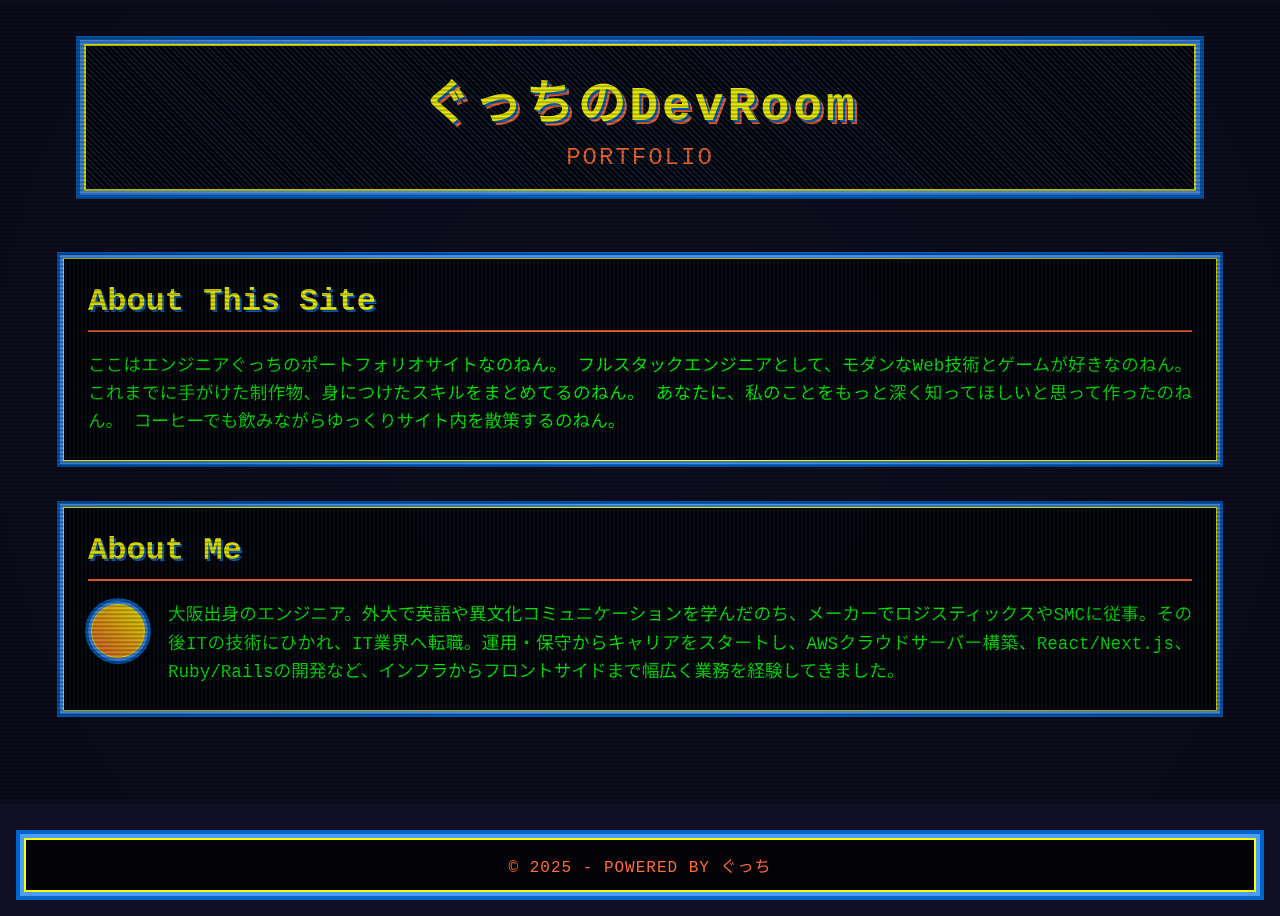
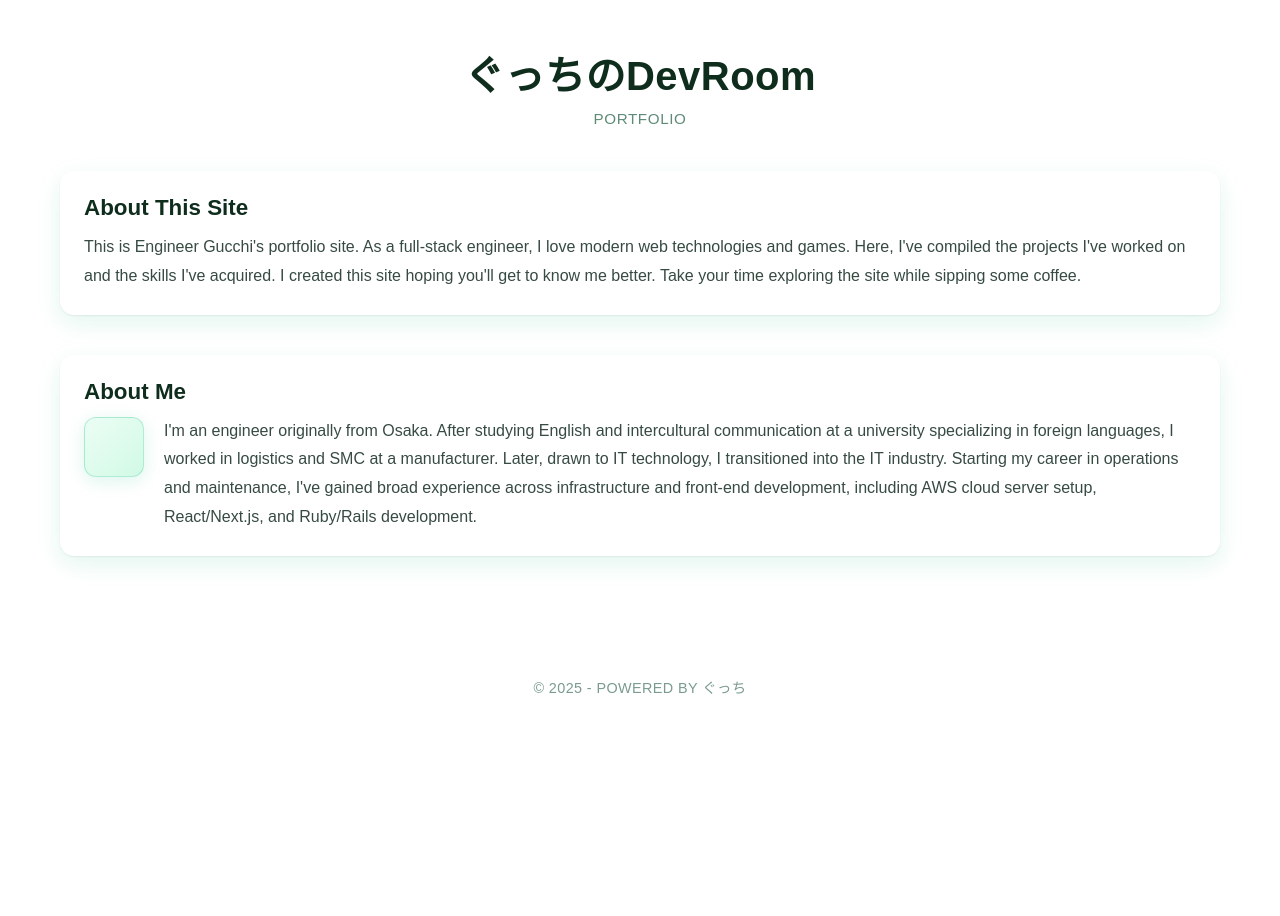
Before and after one commit to Egyh/portfolio, a Next.js app: page / in a window 1280 px wide. After the commit the page ends 800 px from the top, so only its background shows below. Built offline with nearby package versions, Linux system fonts and the light colour scheme.

Commit message:
style: デザインと文言を変更

```diff
--- a/src/app/components/About.tsx
+++ b/src/app/components/About.tsx
@@ -11,7 +11,10 @@ export function About() {
           </div>
           <div className={styles.aboutText}>
             <p className={styles.description}>
-              大阪出身のエンジニア。外大で英語や異文化コミュニケーションを学んだのち、メーカーでロジスティックスやSMCに従事。その後ITの技術にひかれ、IT業界へ転職。運用・保守からキャリアをスタートし、AWSクラウドサーバー構築、React/Next.js、Ruby/Railsの開発など、インフラからフロントサイドまで幅広く業務を経験してきました。
+            I'm an engineer originally from Osaka. After studying English and intercultural communication at a university specializing in foreign languages, I worked in logistics and SMC at a manufacturer.
+            Later, drawn to IT technology, I transitioned into the IT industry.
+            Starting my career in operations and maintenance,
+            I've gained broad experience across infrastructure and front-end development, including AWS cloud server setup, React/Next.js, and Ruby/Rails development.
             </p>
           </div>
         </div>
--- a/src/app/components/Introduction.tsx
+++ b/src/app/components/Introduction.tsx
@@ -6,11 +6,10 @@ export function Introduction() {
       <div className={styles.pixelBox}>
         <h2 className={styles.sectionTitle}>About This Site</h2>
         <p className={styles.description}>
-          ここはエンジニアぐっちのポートフォリオサイトなのねん。
-          フルスタックエンジニアとして、モダンなWeb技術とゲームが好きなのねん。
-          これまでに手がけた制作物、身につけたスキルをまとめてるのねん。
-          あなたに、私のことをもっと深く知ってほしいと思って作ったのねん。
-          コーヒーでも飲みながらゆっくりサイト内を散策するのねん。
+        This is Engineer Gucchi's portfolio site. As a full-stack engineer, I love modern web technologies and games.
+        Here, I've compiled the projects I've worked on and the skills I've acquired.
+        I created this site hoping you'll get to know me better.
+        Take your time exploring the site while sipping some coffee.
         </p>
       </div>
     </div>
--- a/src/app/globals.css
+++ b/src/app/globals.css
@@ -1,18 +1,18 @@
 :root {
-  --background: #0f0f23;
-  --foreground: #00ff00;
-  --retro-bg: #0f0f23;
-  --retro-text: #00ff00;
-  --retro-accent: #ff6b35;
-  --retro-border: #4a9eff;
-  --retro-shadow: #0066cc;
-  --retro-highlight: #ffff00;
+  --background: #ffffff;
+  --foreground: #0f2d1c;
+  --portfolio-bg: #ffffff; /* light background */
+  --portfolio-text: #0f2d1c; /* deep green text */
+  --portfolio-accent: #10b981; /* emerald green */
+  --portfolio-border: #10b981; /* emerald border */
+  --portfolio-shadow: #c9f0e3; /* soft emerald tint shadow */
+  --portfolio-highlight: #0f2d1c; /* dark accent for inset */
 }
 
 @media (prefers-color-scheme: dark) {
   :root {
-    --background: #0f0f23;
-    --foreground: #00ff00;
+    --background: #0b0b0b;
+    --foreground: #eaffea;
   }
 }
 
@@ -20,19 +20,14 @@ html,
 body {
   max-width: 100vw;
   overflow-x: hidden;
-  background: var(--retro-bg);
-  color: var(--retro-text);
+  background: var(--portfolio-bg);
+  color: var(--portfolio-text);
 }
 
 body {
-  color: var(--retro-text);
-  background: var(--retro-bg);
-  font-family: "Courier New", "MS Gothic", monospace;
-  -webkit-font-smoothing: none;
-  -moz-osx-font-smoothing: none;
-  image-rendering: pixelated;
-  image-rendering: -moz-crisp-edges;
-  image-rendering: crisp-edges;
+  color: var(--portfolio-text);
+  background: var(--portfolio-bg);
+  font-family: Arial, Helvetica, sans-serif
 }
 
 * {
@@ -45,46 +40,3 @@ a {
   color: inherit;
   text-decoration: none;
 }
-
-/* レトロなスクロールバー */
-::-webkit-scrollbar {
-  width: 12px;
-}
-
-::-webkit-scrollbar-track {
-  background: var(--retro-bg);
-  border: 1px solid var(--retro-border);
-}
-
-::-webkit-scrollbar-thumb {
-  background: var(--retro-accent);
-  border: 1px solid var(--retro-highlight);
-}
-
-::-webkit-scrollbar-thumb:hover {
-  background: var(--retro-highlight);
-}
-
-/* ファミコン風のフォント設定 */
-@font-face {
-  font-family: "RetroFont";
-  src: local("Courier New"), local("MS Gothic");
-  font-display: swap;
-}
-
-/* レトロな選択スタイル */
-::selection {
-  background: var(--retro-accent);
-  color: var(--retro-bg);
-}
-
-::-moz-selection {
-  background: var(--retro-accent);
-  color: var(--retro-bg);
-}
-
-@media (prefers-color-scheme: dark) {
-  html {
-    color-scheme: dark;
-  }
-}
--- a/src/app/layout.tsx
+++ b/src/app/layout.tsx
@@ -1,20 +1,9 @@
 import type { Metadata } from "next";
-import { Geist, Geist_Mono } from "next/font/google";
 import "./globals.css";
 
-const geistSans = Geist({
-  variable: "--font-geist-sans",
-  subsets: ["latin"],
-});
-
-const geistMono = Geist_Mono({
-  variable: "--font-geist-mono",
-  subsets: ["latin"],
-});
-
 export const metadata: Metadata = {
-  title: "Create Next App",
-  description: "Generated by create next app",
+  title: "ぐっちのDevRoom",
+  description: "Portfolio",
 };
 
 export default function RootLayout({
@@ -24,7 +13,7 @@ export default function RootLayout({
 }>) {
   return (
     <html lang="en">
-      <body className={`${geistSans.variable} ${geistMono.variable}`}>
+      <body>
         {children}
       </body>
     </html>
--- a/src/app/page.module.css
+++ b/src/app/page.module.css
@@ -1,67 +1,23 @@
 /* ファミコン風レトロチックポートフォリオのスタイル */
 .page {
-  --retro-bg: #0f0f23;
-  --retro-text: #00ff00;
-  --retro-accent: #ff6b35;
-  --retro-border: #4a9eff;
-  --retro-shadow: #0066cc;
-  --retro-highlight: #ffff00;
+  --portfolio-bg: #ffffff;
+  --portfolio-text: #0f2d1c; /* deep green */
+  --portfolio-accent: #10b981; /* emerald */
+  --portfolio-border: #10b981; /* emerald */
+  --portfolio-shadow: #c9f0e3; /* soft emerald */
+  --portfolio-highlight: #0f2d1c; /* dark accent */
 
-  background: var(--retro-bg);
-  color: var(--retro-text);
-  font-family: "Courier New", monospace;
+  background: var(--portfolio-bg);
+  color: var(--portfolio-text);
+  font-family: "Arial", monospace;
   min-height: 100vh;
   overflow-x: hidden;
 }
 
-/* CRT効果 */
-.crtEffect {
-  position: relative;
-  min-height: 100vh;
-}
-
-.crtEffect::before {
-  content: "";
-  position: fixed;
-  top: 0;
-  left: 0;
-  width: 100%;
-  height: 100%;
-  background: linear-gradient(rgba(18, 16, 16, 0) 50%, rgba(0, 0, 0, 0.25) 50%);
-  background-size: 100% 4px;
-  z-index: 1000;
-  pointer-events: none;
-  animation: scanlines 0.1s linear infinite;
-}
-
-.crtEffect::after {
-  content: "";
-  position: fixed;
-  top: 0;
-  left: 0;
-  width: 100%;
-  height: 100%;
-  background: radial-gradient(
-    circle at center,
-    transparent 0%,
-    rgba(0, 0, 0, 0.2) 100%
-  );
-  z-index: 999;
-  pointer-events: none;
-}
-
-@keyframes scanlines {
-  0% {
-    transform: translateY(0);
-  }
-  100% {
-    transform: translateY(4px);
-  }
-}
 
 /* メインコンテンツ */
 .main {
-  padding: 20px;
+  padding: 32px 20px;
   max-width: 1200px;
   margin: 0 auto;
   position: relative;
@@ -72,116 +28,86 @@
 .header {
   text-align: center;
   margin-bottom: 40px;
-  padding: 20px;
+  padding: 12px 0 4px;
 }
 
 .pixelBorder {
-  border: 4px solid var(--retro-border);
-  background: rgba(0, 0, 0, 0.8);
-  padding: 20px;
-  box-shadow: 0 0 0 4px var(--retro-shadow),
-    inset 0 0 0 2px var(--retro-highlight);
+  border: none;
+  background: transparent;
+  padding: 0;
+  box-shadow: none;
   position: relative;
 }
 
 .pixelBorder::before {
-  content: "";
-  position: absolute;
-  top: -8px;
-  left: -8px;
-  right: -8px;
-  bottom: -8px;
-  background: repeating-linear-gradient(
-    45deg,
-    var(--retro-border),
-    var(--retro-border) 2px,
-    transparent 2px,
-    transparent 4px
-  );
-  z-index: -1;
+  content: none;
 }
 
 .title {
-  font-size: 3rem;
-  font-weight: bold;
-  color: var(--retro-highlight);
-  text-shadow: 2px 2px 0 var(--retro-shadow), 4px 4px 0 var(--retro-accent);
+  font-size: 2.5rem;
+  font-weight: 800;
+  color: #0f2d1c;
   margin: 0;
-  letter-spacing: 4px;
-  font-family: "Courier New", monospace;
+  letter-spacing: 0.5px;
 }
 
 .subtitle {
-  font-size: 1.5rem;
-  color: var(--retro-accent);
-  margin-top: 10px;
-  letter-spacing: 2px;
+  font-size: 0.95rem;
+  color: #5f8a76;
+  margin-top: 8px;
+  letter-spacing: 0.6px;
 }
 
 /* コンテンツエリア */
 .contentArea {
   display: grid;
-  gap: 30px;
+  gap: 24px;
   margin-bottom: 40px;
 }
 
 .pixelBox {
-  border: 3px solid var(--retro-border);
-  background: rgba(0, 0, 0, 0.9);
-  padding: 25px;
+  border: none;
+  background: #ffffff;
+  padding: 24px;
   position: relative;
-  box-shadow: 0 0 0 3px var(--retro-shadow),
-    inset 0 0 0 1px var(--retro-highlight);
+  border-radius: 14px;
+  box-shadow: 0 1px 2px rgba(0, 0, 0, 0.06), 0 8px 24px rgba(16, 185, 129, 0.12);
+  transition: transform 180ms ease, box-shadow 200ms ease;
 }
 
 .pixelBox::before {
-  content: "";
-  position: absolute;
-  top: -6px;
-  left: -6px;
-  right: -6px;
-  bottom: -6px;
-  background: repeating-linear-gradient(
-    90deg,
-    var(--retro-border),
-    var(--retro-border) 2px,
-    transparent 2px,
-    transparent 4px
-  );
-  z-index: -1;
+  content: none;
 }
 
 .sectionTitle {
-  font-size: 2rem;
-  color: var(--retro-highlight);
-  margin: 0 0 20px 0;
-  text-shadow: 2px 2px 0 var(--retro-shadow);
-  border-bottom: 2px solid var(--retro-accent);
-  padding-bottom: 10px;
+  font-size: 1.4rem;
+  color: #0f2d1c;
+  margin: 0 0 12px 0;
+  font-weight: 700;
 }
 
 .description {
-  font-size: 1.1rem;
-  line-height: 1.6;
+  font-size: 1rem;
+  line-height: 1.8;
   margin: 0;
-  text-align: justify;
+  color: #374b42;
 }
 
 /* フッター */
 .footer {
   text-align: center;
-  padding: 20px;
-  margin-top: 40px;
+  padding: 24px 0 40px;
+  margin-top: 24px;
 }
 
 .footer .pixelBorder {
-  padding: 15px;
+  padding: 0;
 }
 
 .footerText {
-  font-size: 1rem;
-  color: var(--retro-accent);
-  letter-spacing: 1px;
+  font-size: 0.9rem;
+  color: #7a9b8e;
+  letter-spacing: 0.4px;
 }
 
 /* レスポンシブデザイン */
@@ -231,7 +157,8 @@
 }
 
 .pixelBox:hover {
-  animation: pixelate 0.3s ease;
+  transform: translateY(-2px);
+  box-shadow: 0 6px 24px rgba(16, 185, 129, 0.22), 0 2px 4px rgba(0, 0, 0, 0.06);
 }
 
 /* About Me セクション */
@@ -248,30 +175,15 @@
 .avatar {
   width: 60px;
   height: 60px;
-  border-radius: 50%;
-  background: linear-gradient(45deg, var(--retro-accent), var(--retro-highlight));
-  border: 3px solid var(--retro-border);
-  box-shadow: 0 0 0 3px var(--retro-shadow),
-    inset 0 0 0 1px var(--retro-highlight);
+  border-radius: 12px;
+  background: linear-gradient(135deg, #ecfdf5 0%, #d1fae5 100%);
+  border: 1px solid rgba(16, 185, 129, 0.25);
+  box-shadow: 0 4px 18px rgba(16, 185, 129, 0.15);
   position: relative;
 }
 
 .avatar::before {
-  content: "";
-  position: absolute;
-  top: -6px;
-  left: -6px;
-  right: -6px;
-  bottom: -6px;
-  background: repeating-linear-gradient(
-    45deg,
-    var(--retro-border),
-    var(--retro-border) 2px,
-    transparent 2px,
-    transparent 4px
-  );
-  border-radius: 50%;
-  z-index: -1;
+  content: none;
 }
 
 .aboutText {
@@ -291,22 +203,3 @@
     height: 50px;
   }
 }
-
-/* レトロなスクロールバー */
-.page::-webkit-scrollbar {
-  width: 12px;
-}
-
-.page::-webkit-scrollbar-track {
-  background: var(--retro-bg);
-  border: 1px solid var(--retro-border);
-}
-
-.page::-webkit-scrollbar-thumb {
-  background: var(--retro-accent);
-  border: 1px solid var(--retro-highlight);
-}
-
-.page::-webkit-scrollbar-thumb:hover {
-  background: var(--retro-highlight);
-}
```
